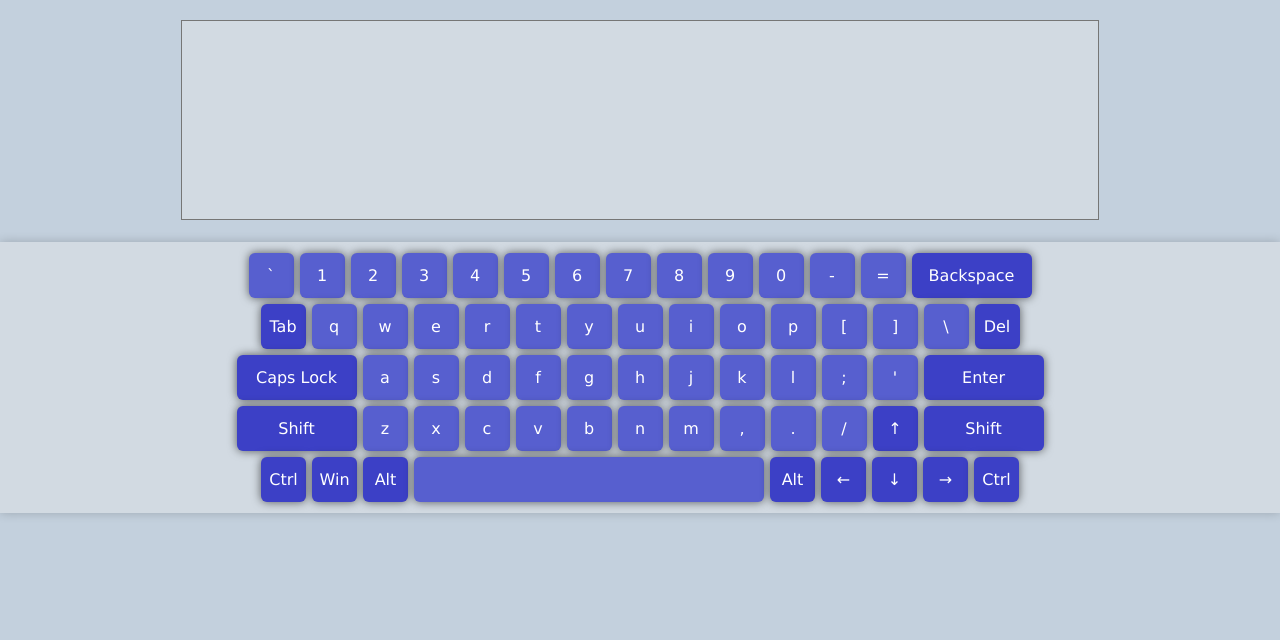
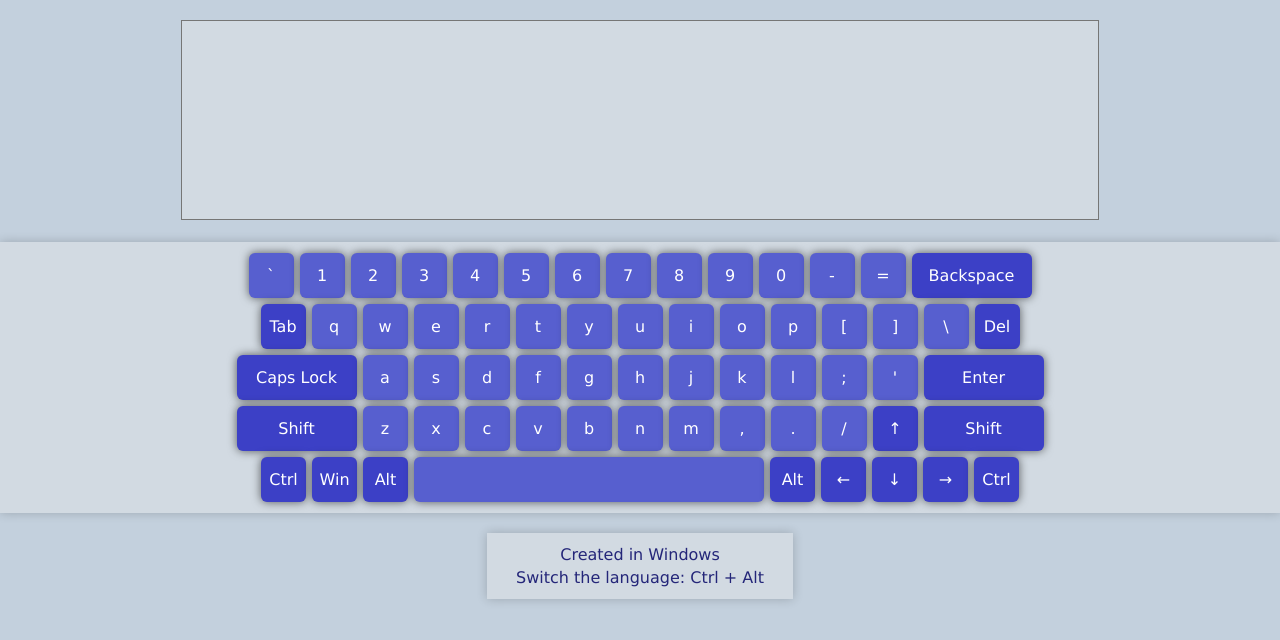
Before and after one commit to zheromskyV/virtual-keyboard, a website with bundled scripts: page index.html in a window 1280 px wide. Built offline with nearby package versions, Linux system fonts and the light colour scheme.

Commit message:
feat: add os and language switch description on the page

```diff
--- a/script.js
+++ b/script.js
@@ -53,6 +53,8 @@ class Keyboard {
 	}
 
 	init() {
+		// textarea
+
 		const wrapperText = document.createElement('div');
 		wrapperText.classList.add('wrapper');
 		document.body.append(wrapperText);
@@ -60,6 +62,8 @@ class Keyboard {
 		const text = document.createElement('textarea');
 		text.classList.add('text');
 		wrapperText.append(text);
+
+		// keyboard
 
 		const keyboard = document.createElement('div');
 		keyboard.classList.add('keyboard');
@@ -80,6 +84,26 @@ class Keyboard {
 		keyboardKeys.addEventListener('click', this.clickHandler.bind(this));
 		document.addEventListener('keydown', this.keyDownHandler.bind(this));
 		document.addEventListener('keyup', this.keyUpHandler.bind(this));
+
+		// Description
+
+		const wrapperDesc = document.createElement('div');
+		wrapperDesc.classList.add('wrapper');
+		document.body.append(wrapperDesc);
+
+		const description = document.createElement('div');
+		description.classList.add('description');
+		wrapperDesc.append(description);
+
+		const descOS = document.createElement('p');
+		descOS.classList.add('description__os');
+		descOS.innerHTML = 'Created in Windows';
+		description.append(descOS);
+
+		const descSwitchLang = document.createElement('p');
+		descSwitchLang.classList.add('description__switch-lang');
+		descSwitchLang.innerHTML = 'Switch the language: Ctrl + Alt';
+		description.append(descSwitchLang);
 	}
 
 	createKeys() {
--- a/style.css
+++ b/style.css
@@ -93,3 +93,21 @@ body {
 .keyboard__key--extra {
 	background: #3c40c6;
 }
+
+.description {
+    margin: 0 35%;
+    background: #d2dae2;
+    height: fit-content;
+	width: 30%;
+	min-width: fit-content;
+    padding: 10px;
+	color: #242679;
+	font-size: 1.6rem;
+	text-align: center;
+	vertical-align: middle;
+	box-shadow: 0 0 10px rgba(0, 0, 0, 0.2);
+}
+
+.description__os, .description__switch-lang {
+	padding: 2px;
+}
```
